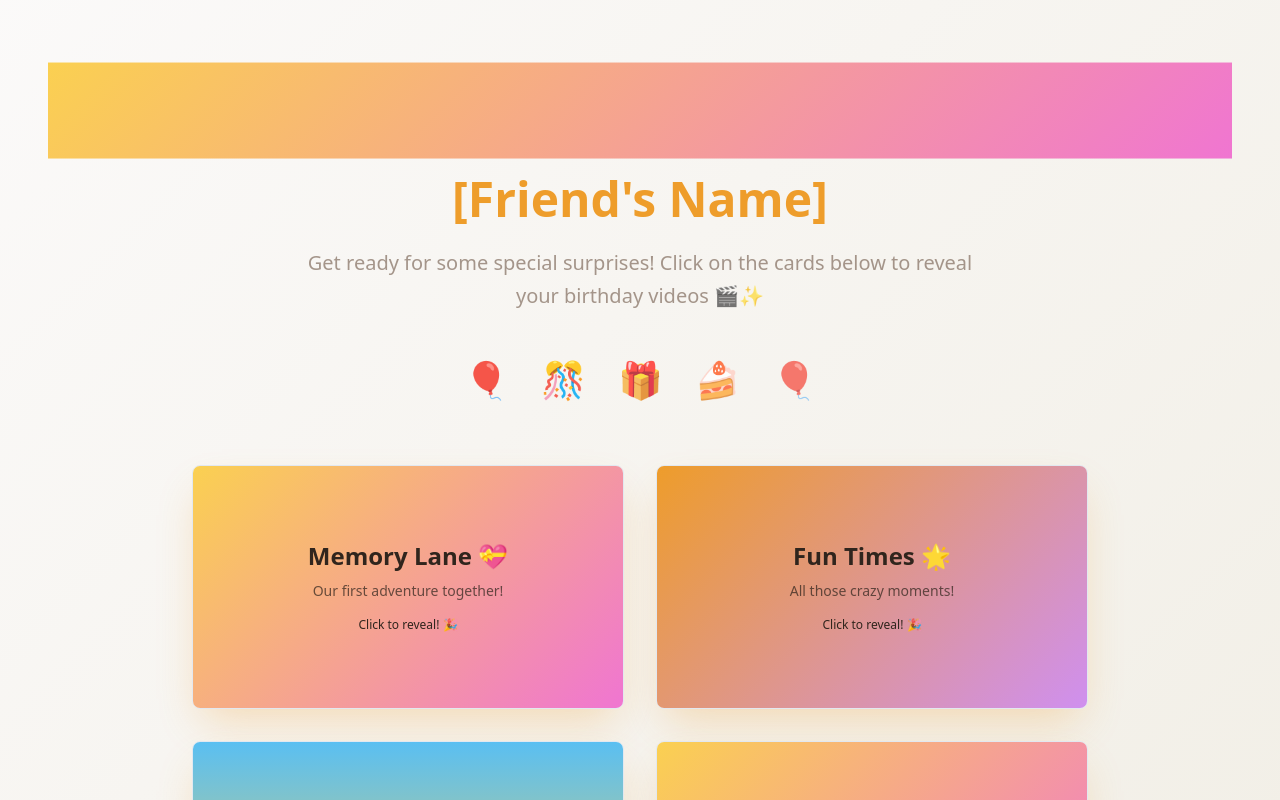
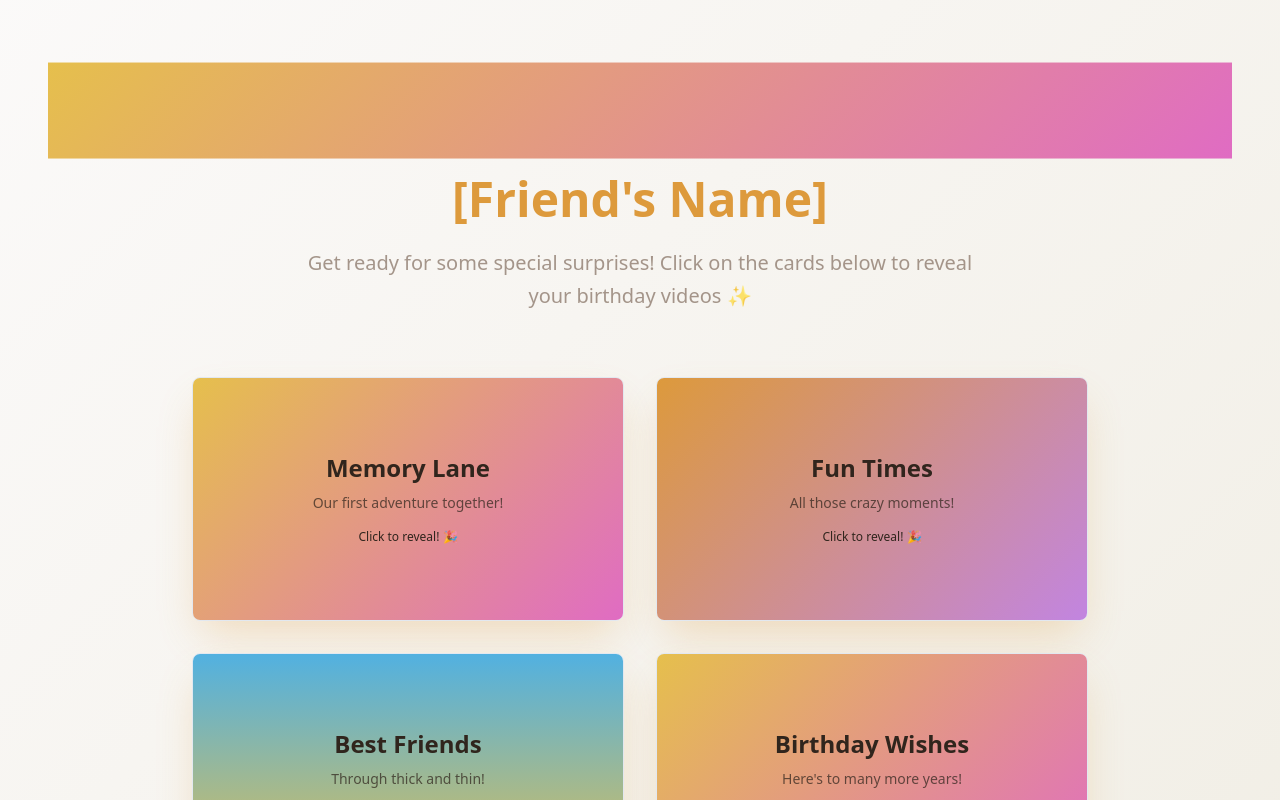
Before and after one commit to bogge038/birthday-website, a React (Vite) app: page / in a window 1280 px wide. Shown: the top 800 px of the page. Built offline with nearby package versions, Linux system fonts and the light colour scheme; the HTML template or start-up script is replaced by a standard one.

Commit message:
Refine design and reduce elements

```diff
--- a/src/components/BirthdayHero.tsx
+++ b/src/components/BirthdayHero.tsx
@@ -9,17 +9,8 @@ const BirthdayHero = ({ friendName }: { friendName: string }) => {
           {friendName}
         </h2>
         <p className="text-xl text-muted-foreground max-w-2xl mx-auto leading-relaxed animate-pulse-slow">
-          Get ready for some special surprises! Click on the cards below to reveal your birthday videos 🎬✨
+          Get ready for some special surprises! Click on the cards below to reveal your birthday videos ✨
         </p>
-      </div>
-
-      {/* Decorative elements */}
-      <div className="mt-12 flex justify-center space-x-8 text-4xl animate-float">
-        <span className="animate-pulse">🎈</span>
-        <span className="animate-pulse delay-100">🎊</span>
-        <span className="animate-pulse delay-200">🎁</span>
-        <span className="animate-pulse delay-300">🍰</span>
-        <span className="animate-pulse delay-500">🎈</span>
       </div>
     </div>
   );
--- a/src/index.css
+++ b/src/index.css
@@ -19,26 +19,26 @@ All colors MUST be HSL.
     --popover-foreground: 25 25% 15%;
 
     /* Warm celebration colors */
-    --primary: 35 85% 55%;
+    --primary: 35 70% 55%;
     --primary-foreground: 0 0% 100%;
 
-    --secondary: 315 65% 85%;
+    --secondary: 315 55% 80%;
     --secondary-foreground: 25 25% 15%;
 
     --muted: 45 30% 92%;
     --muted-foreground: 25 15% 45%;
 
-    --accent: 280 75% 75%;
+    --accent: 280 60% 70%;
     --accent-foreground: 0 0% 100%;
 
     /* Birthday specific colors */
-    --celebration: 45 95% 65%;
+    --celebration: 45 75% 60%;
     --celebration-foreground: 25 25% 15%;
-    --party: 315 80% 70%;
+    --party: 315 65% 65%;
     --party-foreground: 0 0% 100%;
-    --joy: 200 85% 65%;
+    --joy: 200 70% 60%;
     --joy-foreground: 0 0% 100%;
-    --surprise: 350 85% 70%;
+    --surprise: 350 70% 65%;
     --surprise-foreground: 0 0% 100%;
 
     /* Gradients */
--- a/src/pages/Index.tsx
+++ b/src/pages/Index.tsx
@@ -7,25 +7,25 @@ const Index = () => {
   const videoData = [
     {
       videoSrc: "/videos/birthday-video-1.mp4", // Add your first video here
-      title: "Memory Lane 💝",
+      title: "Memory Lane",
       description: "Our first adventure together!",
       variant: "celebration" as const,
     },
     {
       videoSrc: "/videos/birthday-video-2.mp4", // Add your second video here
-      title: "Fun Times 🌟",
+      title: "Fun Times",
       description: "All those crazy moments!",
       variant: "party" as const,
     },
     {
       videoSrc: "/videos/birthday-video-3.mp4", // Add your third video here
-      title: "Best Friends 💫",
+      title: "Best Friends",
       description: "Through thick and thin!",
       variant: "joy" as const,
     },
     {
       videoSrc: "/videos/birthday-video-4.mp4", // Add your fourth video here
-      title: "Birthday Wishes 🎊",
+      title: "Birthday Wishes",
       description: "Here's to many more years!",
       variant: "surprise" as const,
     },
@@ -56,7 +56,7 @@ const Index = () => {
       {/* Footer */}
       <footer className="text-center py-8 px-4">
         <p className="text-muted-foreground">
-          Made with 💖 for the most amazing friend!
+          Made with love for the most amazing friend!
         </p>
       </footer>
     </div>
```
